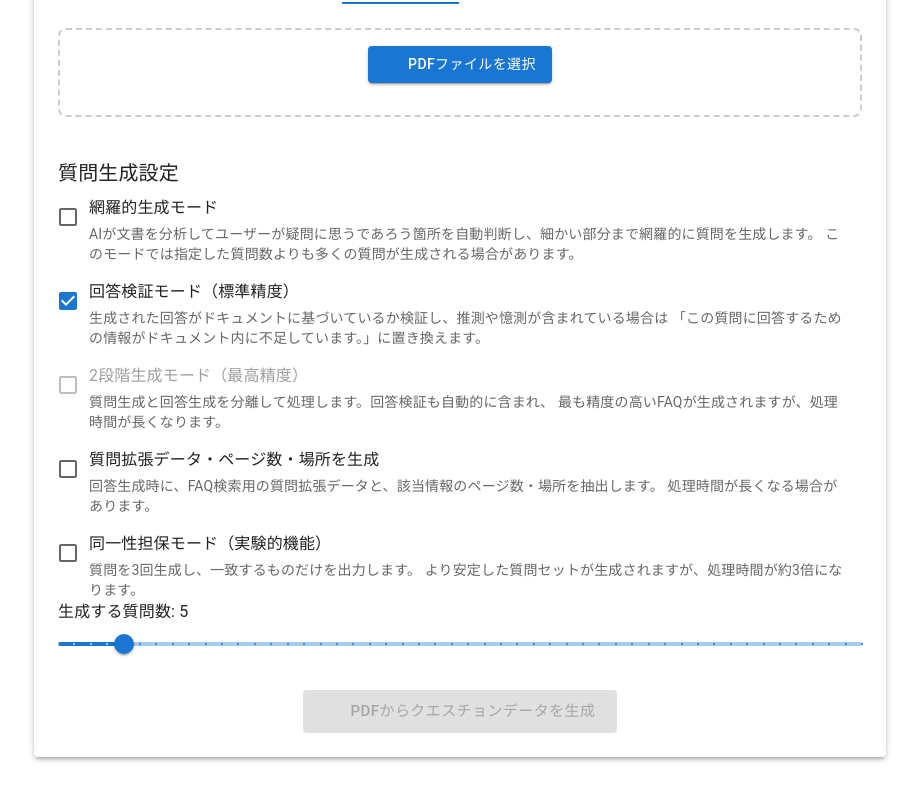
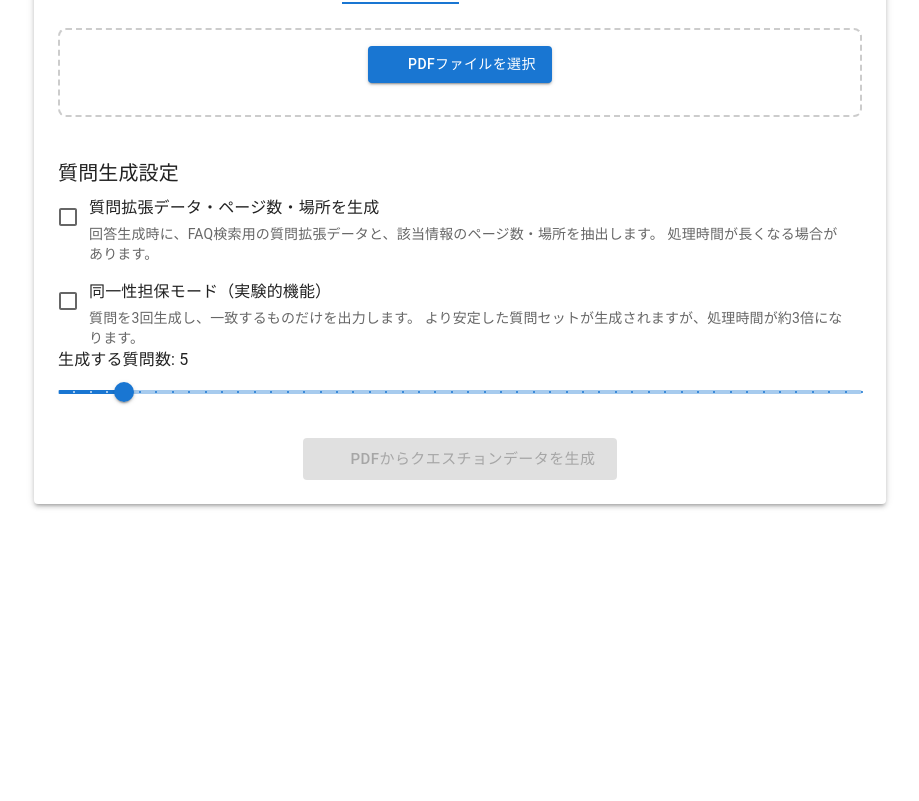
Before and after one commit to dik-ab/qa-test, a Next.js app: page / in a window 1280 px wide. Shown: the part 714-1515 px from the top of the page, without its empty margins (180-1099 px from the left). After the commit the page ends 1282 px from the top, so only its background shows below. Built offline with nearby package versions, Linux system fonts and the light colour scheme; some icons are missing.

Commit message:
refactor: remove comprehensive mode and validation options from the home page

```diff
--- a/src/app/page.tsx
+++ b/src/app/page.tsx
@@ -88,7 +88,6 @@ export default function Home() {
   const [questions, setQuestions] = useState<Question[]>([]);
   const [error, setError] = useState<string | null>(null);
   const [numQuestions, setNumQuestions] = useState<number>(5);
-  const [comprehensiveMode, setComprehensiveMode] = useState<boolean>(false);
   const [fileType, setFileType] = useState<FileType>('pdf');
   const [extractedText, setExtractedText] = useState<string | null>(null);
   const [savedExtractedText, setSavedExtractedText] = useState<string | null>(null); // 質問生成時のテキストを保存
@@ -96,8 +95,6 @@ export default function Home() {
   const [similarityResult, setSimilarityResult] = useState<SimilarityResult | null>(null);
   const [isSimilarityLoading, setIsSimilarityLoading] = useState(false);
   const [documentType, setDocumentType] = useState<DocumentType>('consumer');
-  const [enableValidation, setEnableValidation] = useState<boolean>(true);
-  const [enableTwoStageGeneration, setEnableTwoStageGeneration] = useState<boolean>(false);
   const [generationMode, setGenerationMode] = useState<GenerationMode>('both');
   const [useTE, setUseTE] = useState<boolean>(false);
   const [teQuestionPrompt, setTeQuestionPrompt] = useState<string>(DEFAULT_TE_QUESTION_PROMPT);
@@ -255,11 +252,8 @@ export default function Home() {
         formData.append('files', file);
       });
       formData.append('numQuestions', numQuestions.toString());
-      formData.append('comprehensiveMode', comprehensiveMode.toString());
       formData.append('fileType', fileType);
       formData.append('documentType', documentType);
-      formData.append('enableValidation', enableValidation.toString());
-      formData.append('enableTwoStageGeneration', enableTwoStageGeneration.toString());
       formData.append('generationMode', generationMode);
       formData.append('useTE', useTE.toString());
       formData.append('generateExpansion', generateExpansion.toString());
@@ -720,84 +714,6 @@ export default function Home() {
                 <FormControlLabel
                   control={
                     <Checkbox
-                      checked={comprehensiveMode}
-                      onChange={(e) => setComprehensiveMode(e.target.checked)}
-                      color="primary"
-                    />
-                  }
-                  label={
-                    <Box>
-                      <Typography variant="body1" component="span">
-                        網羅的生成モード
-                      </Typography>
-                      <Typography variant="body2" color="text.secondary" sx={{ display: 'block', mt: 0.5 }}>
-                        AIが文書を分析してユーザーが疑問に思うであろう箇所を自動判断し、細かい部分まで網羅的に質問を生成します。
-                        このモードでは指定した質問数よりも多くの質問が生成される場合があります。
-                      </Typography>
-                    </Box>
-                  }
-                  sx={{ alignItems: 'flex-start' }}
-                />
-
-                <FormControlLabel
-                  control={
-                    <Checkbox
-                      checked={enableValidation}
-                      onChange={(e) => {
-                        setEnableValidation(e.target.checked);
-                        if (e.target.checked) {
-                          setEnableTwoStageGeneration(false);
-                        }
-                      }}
-                      color="primary"
-                      disabled={enableTwoStageGeneration || useTE}
-                    />
-                  }
-                  label={
-                    <Box>
-                      <Typography variant="body1" component="span">
-                        回答検証モード（標準精度）
-                      </Typography>
-                      <Typography variant="body2" color="text.secondary" sx={{ display: 'block', mt: 0.5 }}>
-                        生成された回答がドキュメントに基づいているか検証し、推測や憶測が含まれている場合は
-                        「この質問に回答するための情報がドキュメント内に不足しています。」に置き換えます。
-                      </Typography>
-                    </Box>
-                  }
-                  sx={{ alignItems: 'flex-start' }}
-                />
-
-                <FormControlLabel
-                  control={
-                    <Checkbox
-                      checked={enableTwoStageGeneration}
-                      onChange={(e) => {
-                        setEnableTwoStageGeneration(e.target.checked);
-                        if (e.target.checked) {
-                          setEnableValidation(false);
-                        }
-                      }}
-                      color="primary"
-                      disabled={enableValidation || useTE}
-                    />
-                  }
-                  label={
-                    <Box>
-                      <Typography variant="body1" component="span">
-                        2段階生成モード（最高精度）
-                      </Typography>
-                      <Typography variant="body2" color="text.secondary" sx={{ display: 'block', mt: 0.5 }}>
-                        質問生成と回答生成を分離して処理します。回答検証も自動的に含まれ、
-                        最も精度の高いFAQが生成されますが、処理時間が長くなります。
-                      </Typography>
-                    </Box>
-                  }
-                  sx={{ alignItems: 'flex-start' }}
-                />
-
-                <FormControlLabel
-                  control={
-                    <Checkbox
                       checked={generateExpansion}
                       onChange={(e) => setGenerateExpansion(e.target.checked)}
                       color="primary"
@@ -841,14 +757,9 @@ export default function Home() {
                 />
               </Box>
 
-              <Box sx={{ opacity: comprehensiveMode ? 0.5 : 1 }}>
+              <Box>
                 <Typography gutterBottom>
                   生成する質問数: {numQuestions}
-                  {comprehensiveMode && (
-                    <Typography component="span" variant="body2" color="text.secondary" sx={{ ml: 1 }}>
-                      （網羅的モードでは参考値として使用）
-                    </Typography>
-                  )}
                 </Typography>
                 <Slider
                   value={numQuestions}
@@ -858,7 +769,6 @@ export default function Home() {
                   step={1}
                   marks
                   valueLabelDisplay="auto"
-                  disabled={comprehensiveMode}
                 />
               </Box>
             </Box>
```
